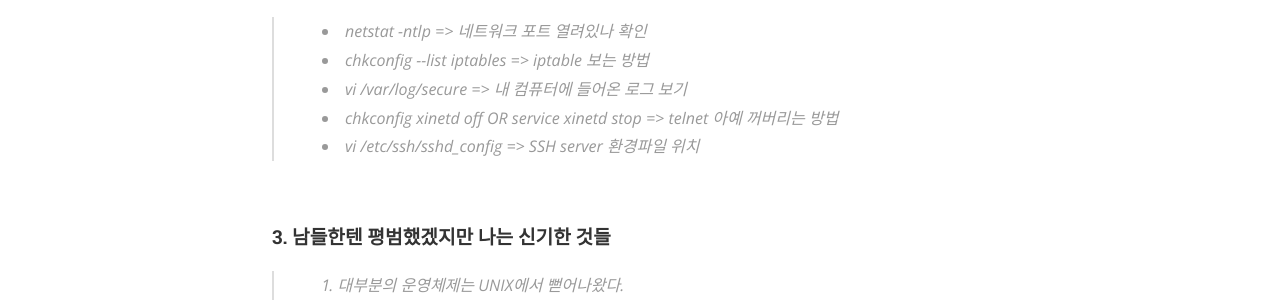
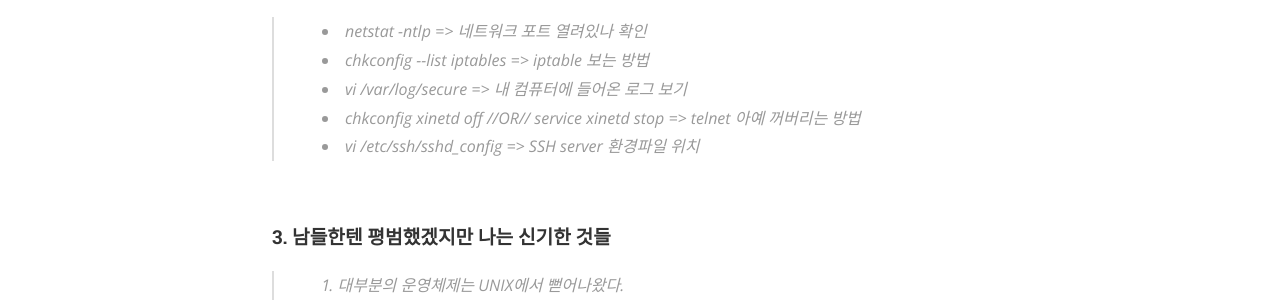
Before and after one commit to verustree/verustree.github.io, a Jekyll site: the page built from _posts/2020-04-04-TIL.md, in a window 1280 px wide and 900 px high, scrolled down 1167 px. Shown: the part 153-453 px from the top of the window. Built offline with Jekyll 4.4.1, drawn with Linux system fonts in a browser that asks for light colours; nearby versions of some CDN libraries.

Commit message:
Update 2020-04-04-TIL.md
//추가

```diff
--- a/_posts/2020-04-04-TIL.md
+++ b/_posts/2020-04-04-TIL.md
@@ -37,7 +37,7 @@ categories: TIL
 <li>netstat -ntlp => 네트워크 포트 열려있나 확인</li>
 <li>chkconfig  --list iptables  => iptable 보는 방법</li>
 <li>vi /var/log/secure  =>  내 컴퓨터에 들어온 로그 보기</li>
-<li>chkconfig xinetd off  OR  service xinetd stop  =>  telnet 아예 꺼버리는 방법 </li>
+<li>chkconfig xinetd off  //OR//  service xinetd stop  =>  telnet 아예 꺼버리는 방법 </li>
 <li>vi /etc/ssh/sshd_config  =>  SSH server 환경파일 위치</li></blockquote>
 </p>
 <br>
```
